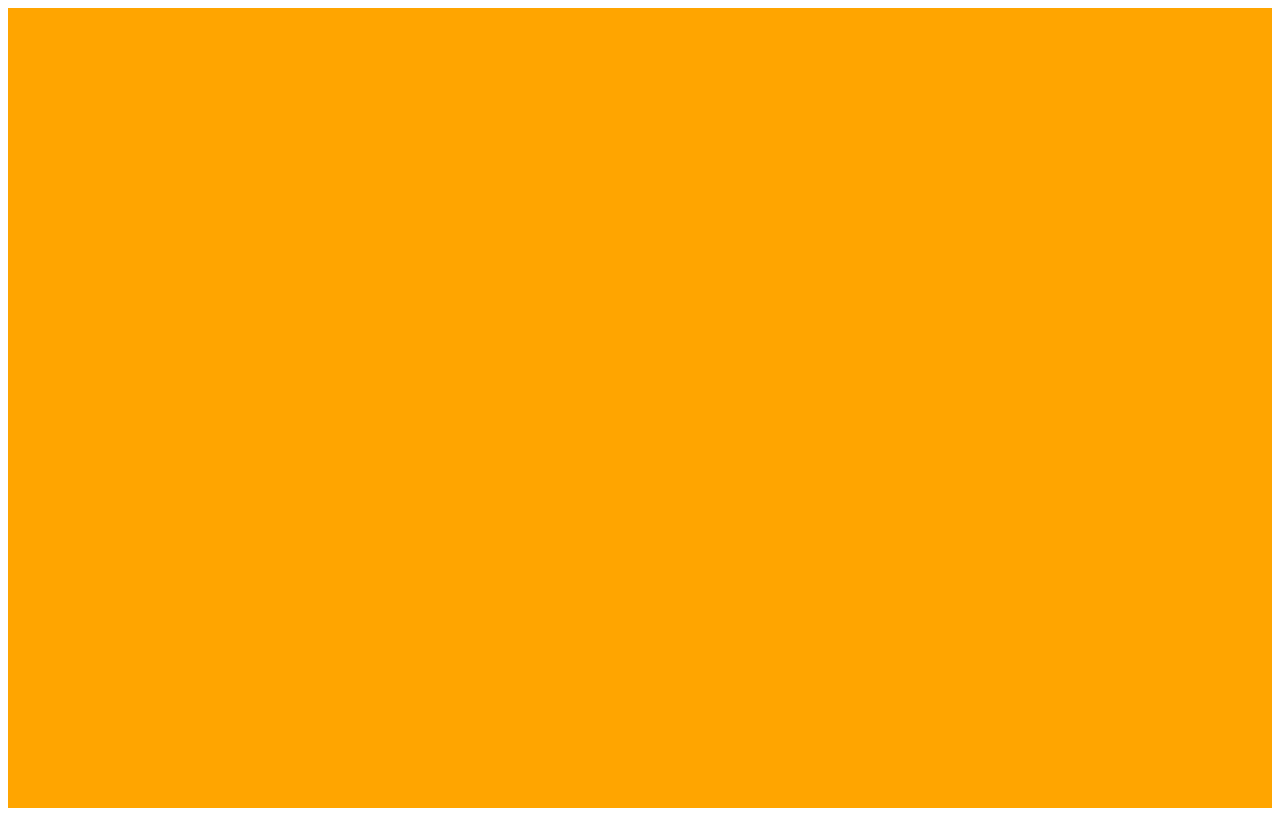
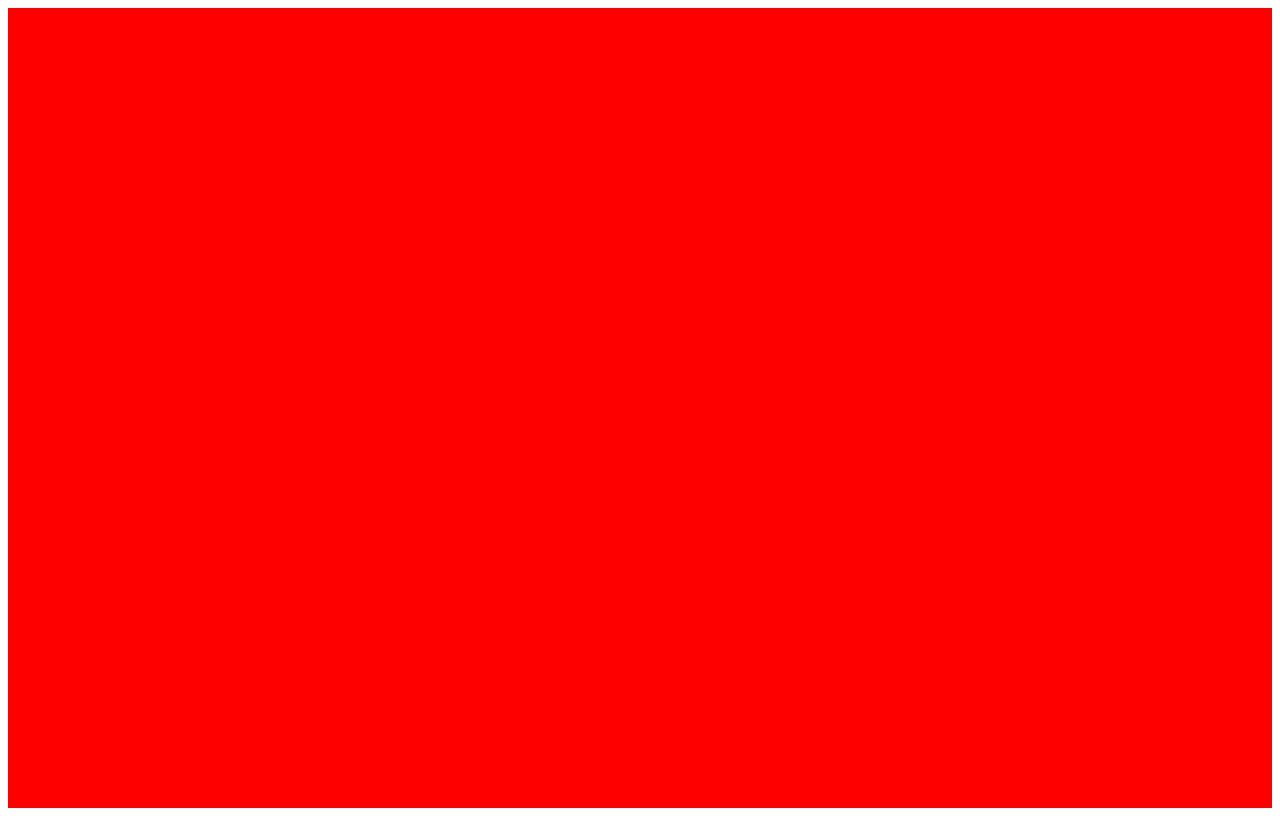
Before and after one commit to rahulguptaweb/sample-1, a plain HTML site: page index.html in a window 1280 px wide. Drawn offline with Linux system fonts and the light colour scheme.

Commit message:
background color change

```diff
--- a/index.html
+++ b/index.html
@@ -5,7 +5,7 @@
 </head>
 <body>
 
-	<div style="background-color: orange; width:100%; height: 100vh; box-sizing: border-box;"></div>
+	<div style="background-color: red; width:100%; height: 100vh; box-sizing: border-box;"></div>
 
 </body>
 </html>
```
